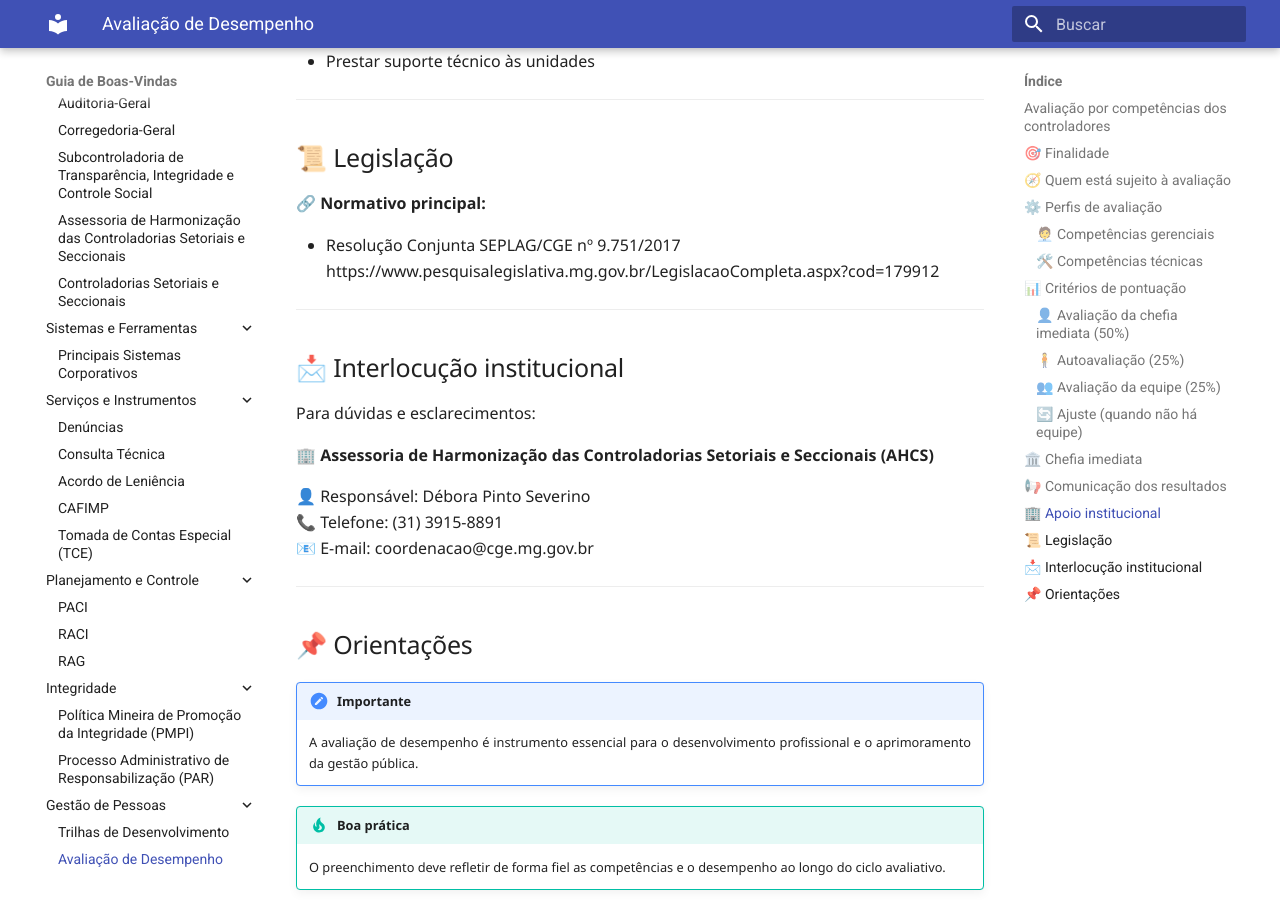
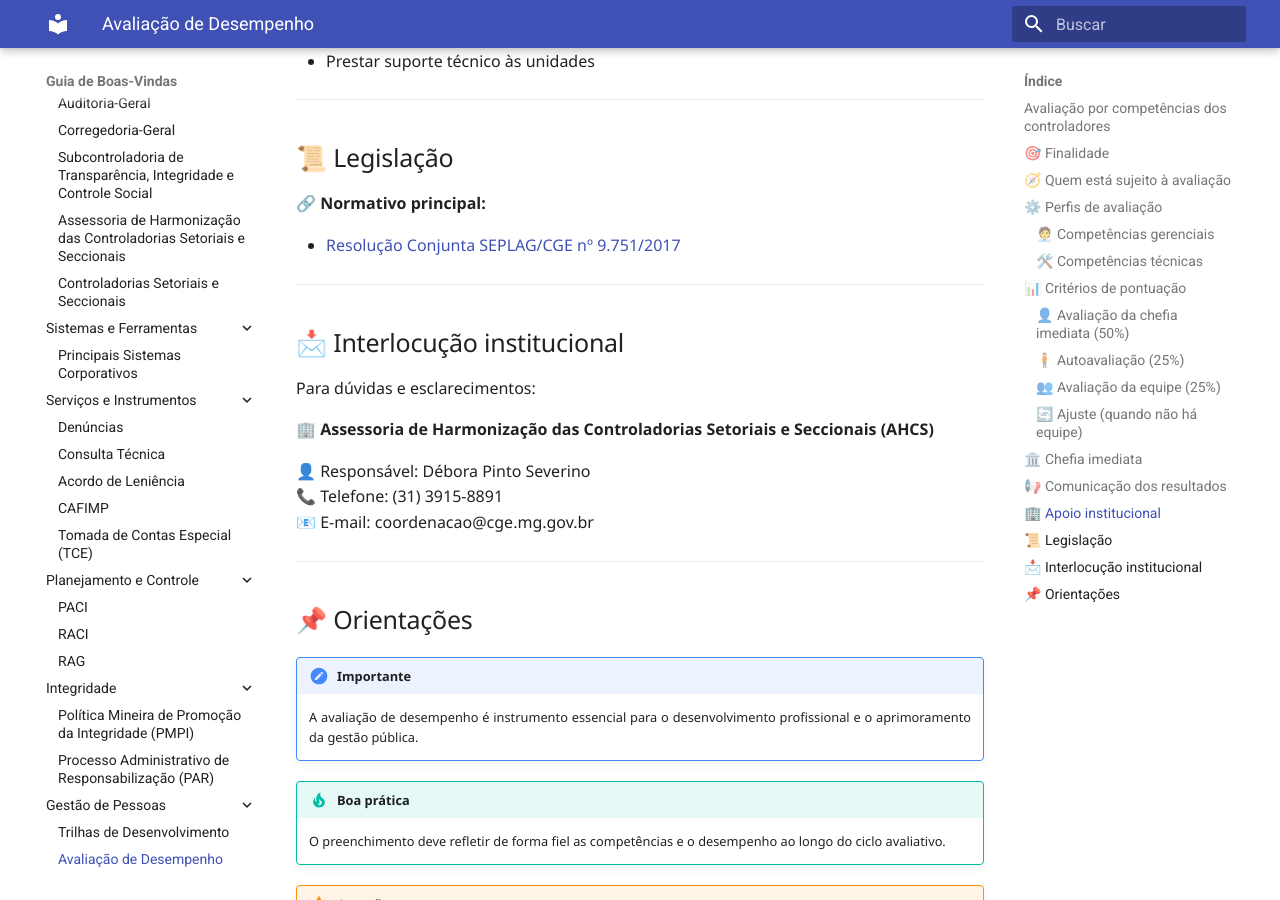
Before and after one commit to CGEMG-AHCS/guia-de-boas-vindas, an MkDocs documentation site: the page built from docs/avaliacao-desempenho.md, in a window 1280 px wide and 900 px high, scrolled down 3282 px. Built offline with MkDocs 1.6.1 and Material for MkDocs 9.7.7, drawn with Linux system fonts in a browser that asks for light colours.

Commit message:
Update avaliacao-desempenho.md

```diff
--- a/docs/avaliacao-desempenho.md
+++ b/docs/avaliacao-desempenho.md
@@ -132,8 +132,7 @@ A **Diretoria de Recursos Humanos da CGE-MG** é responsável por:
 
 🔗 **Normativo principal:**
 
-- Resolução Conjunta SEPLAG/CGE nº 9.751/2017
-  https://www.pesquisalegislativa.mg.gov.br/LegislacaoCompleta.aspx?cod=179912
+- [Resolução Conjunta SEPLAG/CGE nº 9.751/2017](https://www.pesquisalegislativa.mg.gov.br/LegislacaoCompleta.aspx?cod=179912)
 
 ---
 
```
